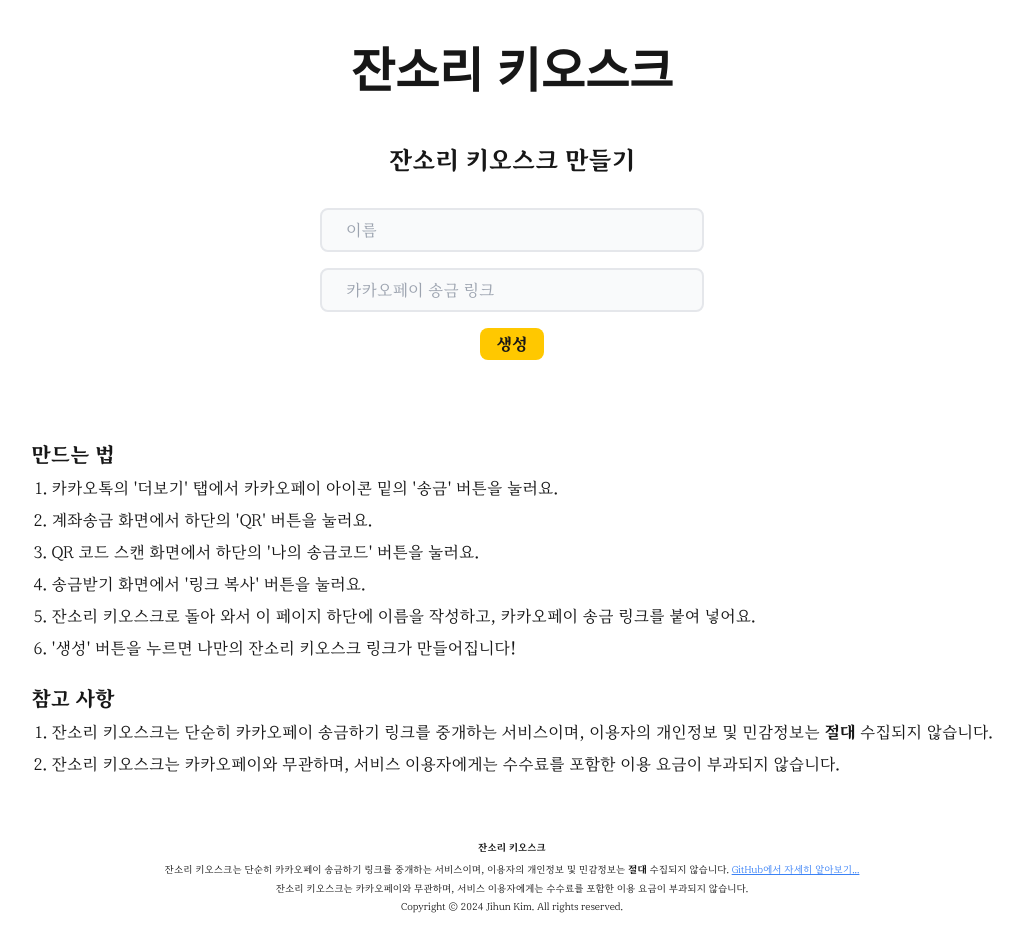
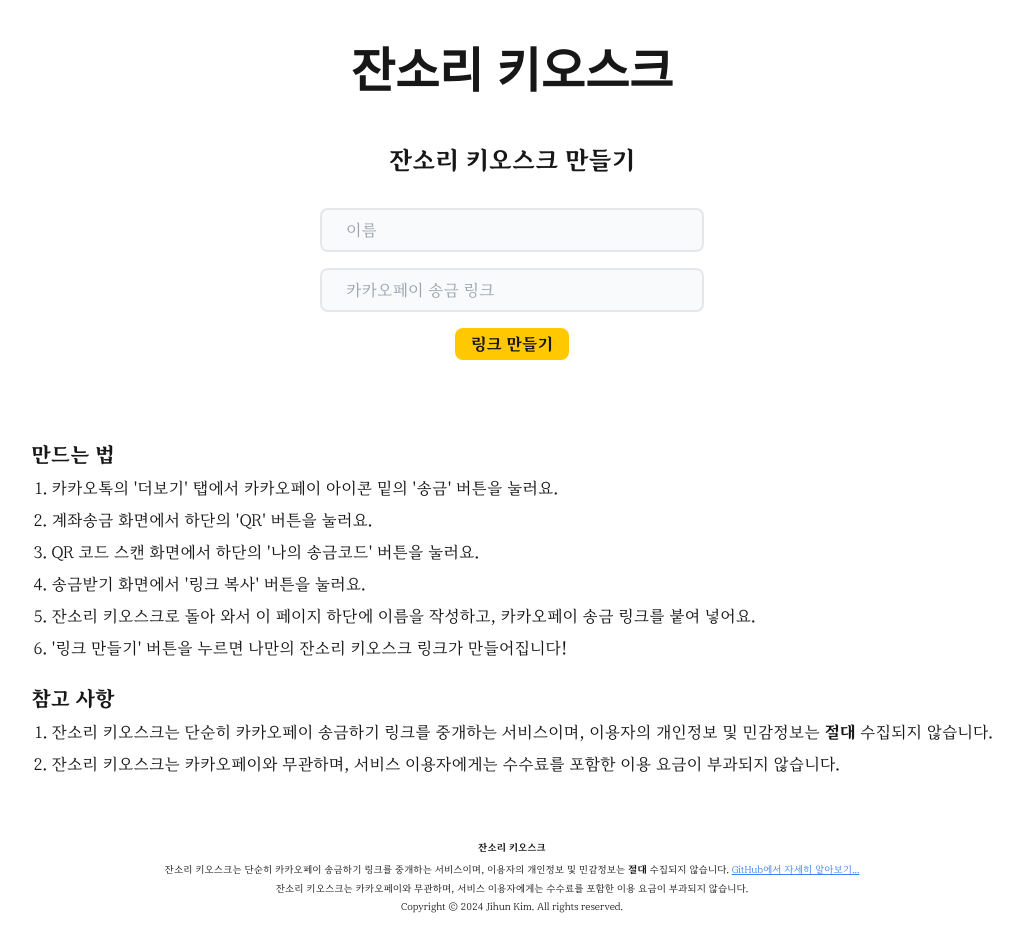
Before and after one commit to jihun-io/Jansori, a Next.js app: page /create in a window 1280 px wide. Shown: the whole page, without its empty margins (128-1151 px from the left). Built offline with nearby package versions, Linux system fonts and the light colour scheme; a web font is replaced by a local one.

Commit message:
스타일 수정

```diff
--- a/src/app/create/createDetails.js
+++ b/src/app/create/createDetails.js
@@ -78,7 +78,7 @@ export default function CreateDetails() {
                 placeholder="카카오페이 송금 링크"
                 required
               />
-              <Button type="submit">생성</Button>
+              <Button type="submit">링크 만들기</Button>
             </form>
           </section>
           <section>
@@ -99,8 +99,8 @@ export default function CreateDetails() {
                 카카오페이 송금 링크를 붙여 넣어요.
               </li>
               <li>
-                &apos;생성&apos; 버튼을 누르면 나만의 잔소리 키오스크 링크가
-                만들어집니다!
+                &apos;링크 만들기&apos; 버튼을 누르면 나만의 잔소리 키오스크
+                링크가 만들어집니다!
               </li>
             </ol>
             <h3 className="text-xl font-bold">참고 사항</h3>
@@ -122,7 +122,7 @@ export default function CreateDetails() {
           <section className="flex flex-col items-center gap-4">
             <h2 className="text-center font-bold text-2xl">생성 완료!</h2>
             <input
-              className="border-2 rounded-lg px-6 py-2 w-full"
+              className="border-2 rounded-lg px-6 py-2 w-full bg-gray-50 dark:bg-gray-800"
               type="url"
               name="generatedUrl"
               id="generatedUrl"
@@ -130,25 +130,30 @@ export default function CreateDetails() {
               onClick={(e) => e.target.select()}
               readOnly
             />
-            <ul className="flex flex-row gap-8">
+            <ul className="flex flex-row gap-x-8 gap-y-4 justify-center flex-wrap">
               <li>
                 <Button onClick={copyToClipboard}>복사하기</Button>
               </li>
               <li>
-                <Button>카카오톡으로 공유</Button>
+                <Button>카카오톡으로 공유 (준비 중)</Button>
               </li>
               <li>
-                <Button>직접 방문하기...</Button>
+                <Link
+                  className="block dark:text-black font-bold transition-colors rounded-lg px-6 py-1 bg-supernova-500 hover:bg-supernova-600 active:bg-supernova-700 hover:text-supernova-50 active:text-supernova-50"
+                  href={link}
+                >
+                  직접 방문하기...
+                </Link>{" "}
               </li>
             </ul>
-            <p>
+            <p className="text-center">
               위의 링크를 전달하거나 직접 방문해서 잔소리 키오스크를 사용하실 수
               있습니다!
             </p>
           </section>
           <section className="flex flex-col items-center gap-4">
             <Link
-              className=" dark:text-black border-gray-300 px-8 py-2 rounded-md"
+              className="block dark:text-black font-bold transition-colors rounded-lg px-6 py-1 bg-supernova-500 hover:bg-supernova-600 active:bg-supernova-700 hover:text-supernova-50 active:text-supernova-50"
               href="/"
             >
               <h2>처음으로 이동하기...</h2>
```
